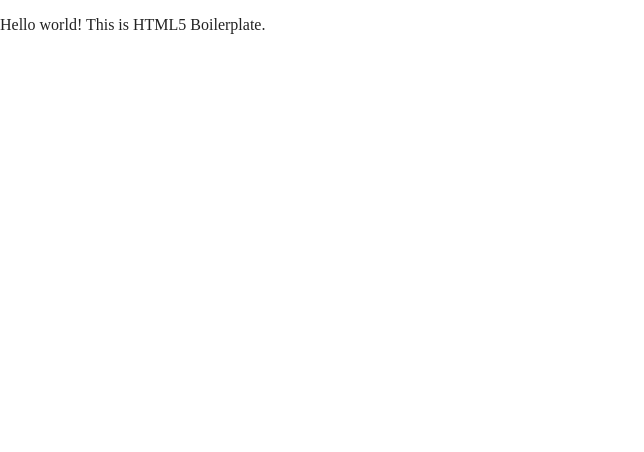
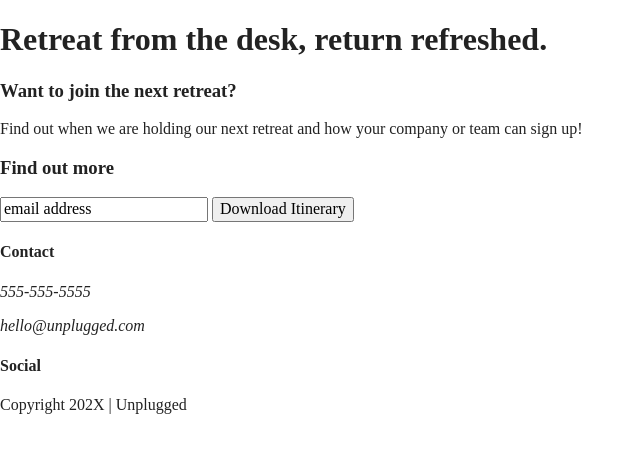
Before and after one commit to crtang/unplugged, a website built with Parcel: page index.html in a window 1280 px wide. Shown: the whole page, without its empty margins (0-644 px from the left). Built offline with nearby package versions, Linux system fonts and the light colour scheme.

Commit message:
Added half of homepage code shell

```diff
--- a/index.html
+++ b/index.html
@@ -3,7 +3,7 @@
 
 <head>
   <meta charset="utf-8">
-  <title></title>
+  <title>Unplugged</title>
   <meta name="description" content="">
   <meta name="viewport" content="width=device-width, initial-scale=1">
 
@@ -23,9 +23,73 @@
 </head>
 
 <body>
+  <main>
+    <section>
+      <h1>
+        Retreat from the desk, return refreshed.
+      </h1>
+    </section>
+
+    <aside>
+      <h3>Want to join the next retreat?</h3>
+
+      <p>
+        Find out when we are holding our next retreat and how your company or team can sign up!
+      </p>
+
+      <h3>
+        Find out more
+      </h3>
+
+      <input type="text" name="name" value="email address">
+      <input type="button" value="Download Itinerary">
+    </aside>
+
+    <section>
+    </section>
+
+    <section>
+    </section>
+  </main> <!-- main wrapper -->
+
+  <footer>
+    <div class="content-wrapper">
+      <div class="footer-contact">
+        <div class="contact">
+          <h4>Contact</h4>
+
+          <address>
+            <p>555-555-5555</p>
+            <p>hello@unplugged.com</p>
+          </address>
+        </div>
+
+        <div class="social">
+          <h4>Social</h4>
+
+          <p>
+            <a href="https://www.facebook.com/yoursite" target="_blank" rel="noopener"></a>
+          </p>
+
+          <p>
+            <a href="https://www.facebook.com/yoursite" target="_blank" rel="noopener"></a>
+          </p>
+
+          <p>
+            <a href="https://www.facebook.com/yoursite" target="_blank" rel="noopener"></a>
+          </p>
+
+          <!-- other social links here -->
+        </div> <!-- footer content ends -->
+      </div>
+
+      <div class="copyright">
+        <p>Copyright 202X | Unplugged</p>
+      </div>
+    </div> <!-- footer content-wrapper ends -->
+  </footer>
 
   <!-- Add your site or application content here -->
-  <p>Hello world! This is HTML5 Boilerplate.</p>
   <script src="js/vendor/modernizr-3.11.2.min.js"></script>
   <script src="js/plugins.js"></script>
   <script src="js/main.js"></script>
```
Also changed, not shown: faq/index.html (+0 -1 lines).
